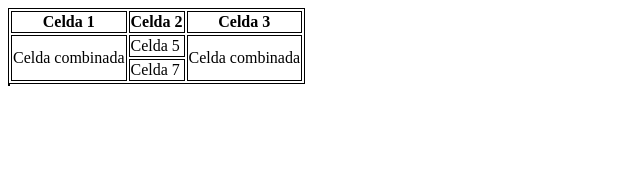
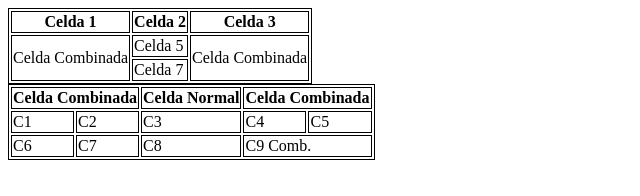
Before and after one commit to juankitavelita/Repositorion-t, a plain HTML site: page actividad5.html in a window 1280 px wide. Shown: the whole page, without its empty margins (0-640 px from the left). Drawn offline with Linux system fonts and the light colour scheme.

Commit message:
Comienzo de la segunda tabla de 'actividad5.html/css'

```diff
--- a/actividad5.html
+++ b/actividad5.html
@@ -12,16 +12,33 @@
                 <th>Celda 3</th>
             </tr>
             <tr>
-                <td rowspan="2">Celda combinada</td>
+                <td rowspan="2">Celda Combinada</td>
                 <td>Celda 5</td>
-                <td rowspan="2">Celda combinada</td>
+                <td rowspan="2">Celda Combinada</td>
             </tr>
             <tr>
                 <td>Celda 7</td>
             </tr>
         </table>
         <table>
-
+            <tr>
+                <th colspan="2">Celda Combinada</th>
+                <th>Celda Normal</th>
+                <th colspan="2">Celda Combinada</th>
+            </tr>
+            <tr>
+                <td>C1</td>
+                <td>C2</td>
+                <td>C3</td>
+                <td>C4</td>
+                <td>C5</td>
+            </tr>
+            <tr>
+                <td>C6</td>
+                <td>C7</td>
+                <td>C8</td>
+                <td colspan="2">C9 Comb.</td>
+            </tr>
         </table>
     </body>
 </html>
```
